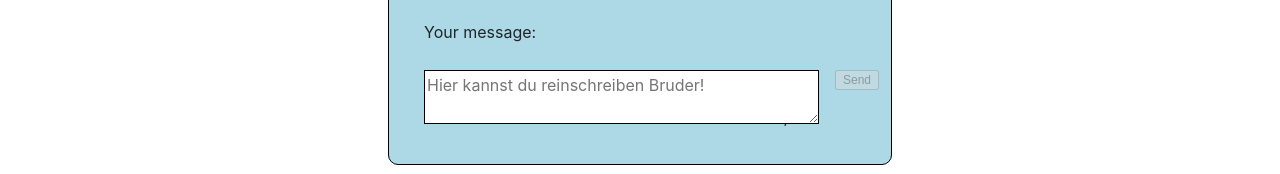
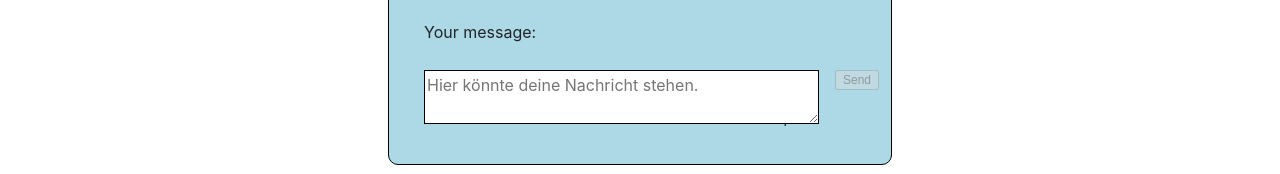
Before and after one commit to FHS-SWL1-chatbots/easychat_real, an Angular app in the folder easychat/: page / in a window 1280 px wide. Shown: the part 405-579 px from the top of the page. Built offline with nearby package versions, Linux system fonts and the light colour scheme.

Commit message:
little changes

```diff
--- a/easychat/src/app/chatbar/chatbar.component.html
+++ b/easychat/src/app/chatbar/chatbar.component.html
@@ -1,5 +1,5 @@
  <form name="message" action="">
               <p class="msgbefore">Your message: {{chatMsg}}</p>
-              <textarea name="chatMsg" [(ngModel)]='chatMsg'  (keyup.enter)="sendMsg()"  maxlength="1000" minlength="1" type="text" required id="usermsg"  placeholder="Hier kannst du reinschreiben Bruder!" size="63" (keyup.enter)="sendMessage()" ></textarea>/>
+              <textarea name="chatMsg" [(ngModel)]='chatMsg'  (keyup.enter)="sendMsg()"  maxlength="1000" minlength="1" type="text" required id="usermsg"  placeholder="Hier könnte deine Nachricht stehen." size="63" (keyup.enter)="sendMessage()" ></textarea>/>
               <input name="submitmsg" [disabled]="!chatMsg" type="submit"  id="submitmsg" value="Send" (click)="sendMsg()" />
 </form>
```
